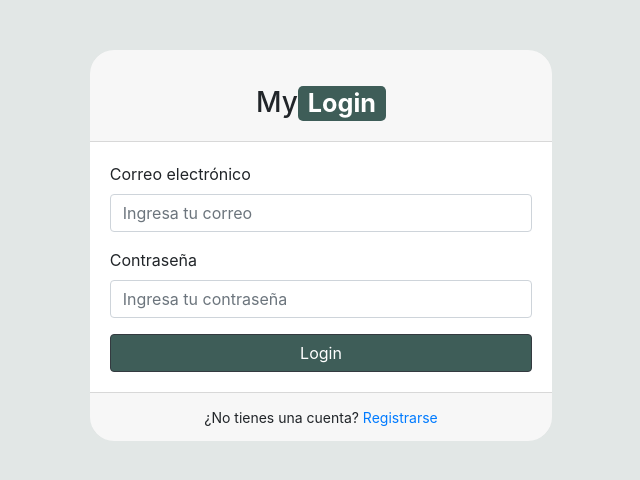
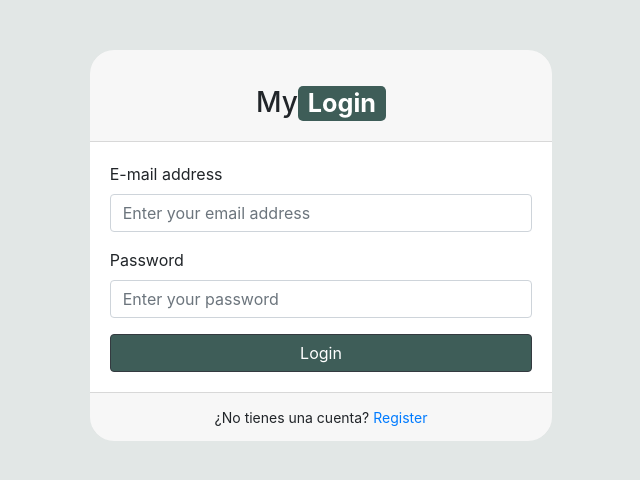
Before and after one commit to ChinitoPacas31/My-classmate, a Flask app: page /login in a window 1280 px wide. Shown: the part 82-562 px from the top of the page, without its empty margins (319-959 px from the left). Run offline with Flask 3, Linux system fonts and the light colour scheme.

Commit message:
Cambio de idioma de register
cambie el idioma a ingles en register e login

```diff
--- a/templates/login.html
+++ b/templates/login.html
@@ -115,12 +115,12 @@
                     <!-- Formulario de inicio de sesión -->
                     <form action="{{ url_for('login') }}" method="POST">
                       <div class="mb-3">
-                        <label for="email" class="form-label">Correo electrónico</label>
-                        <input type="email" class="form-control" id="email" placeholder="Ingresa tu correo" name="email" required>
+                        <label for="email" class="form-label">E-mail address</label>
+                        <input type="email" class="form-control" id="email" placeholder="Enter your email address" name="email" required>
                       </div>
                       <div class="mb-3">
-                        <label for="password" class="form-label">Contraseña</label>
-                        <input type="password" class="form-control" id="password" placeholder="Ingresa tu contraseña" name="password" required>
+                        <label for="password" class="form-label">Password</label>
+                        <input type="password" class="form-control" id="password" placeholder="Enter your password" name="password" required>
                       </div>
 
                       <!-- Botón para enviar el formulario -->
@@ -130,7 +130,7 @@
 
                   <!-- Enlace para crear una cuenta si no se tiene -->
                   <div class="card-footer text-center">
-                    <small>¿No tienes una cuenta? <a href="{{ url_for('register') }}">Registrarse</a></small>
+                    <small>¿No tienes una cuenta? <a href="{{ url_for('register') }}">Register</a></small>
                   </div>
                 </div>
               </div>
```
Also changed, not shown: templates/register.html (+5 -5 lines), static/uploads/perfilcartman_20241128_164134.jpg (added).
